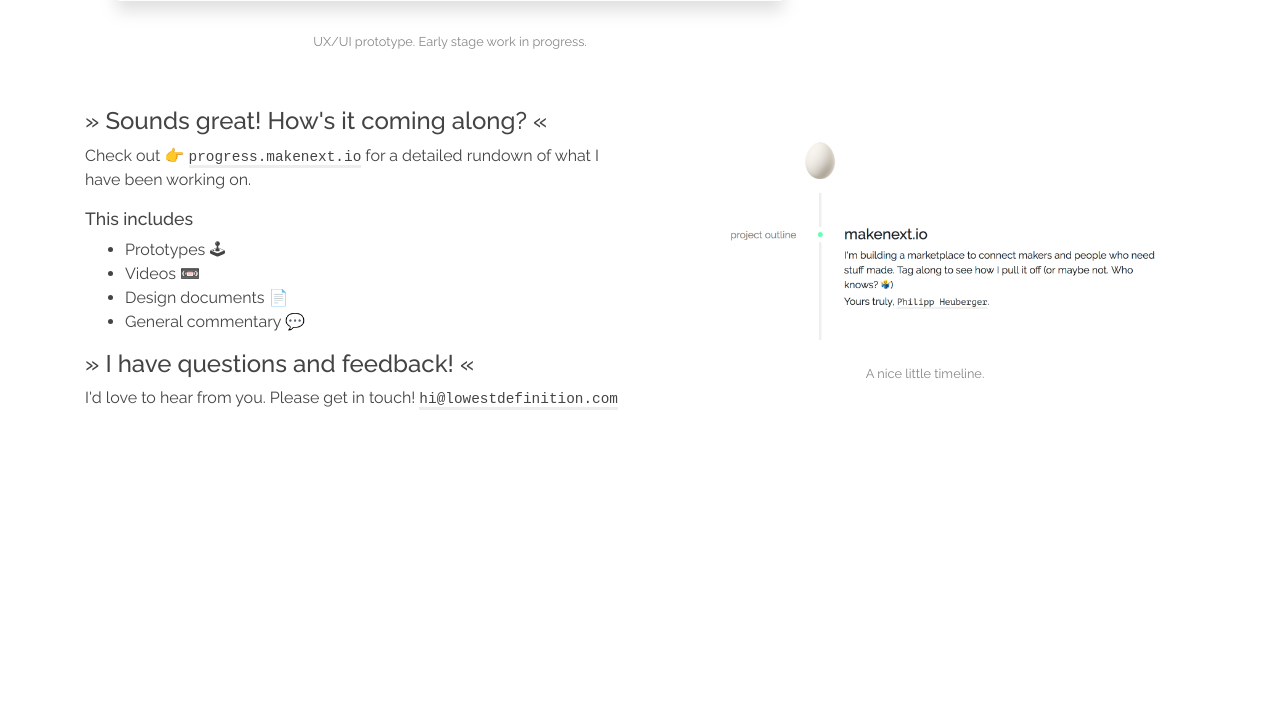
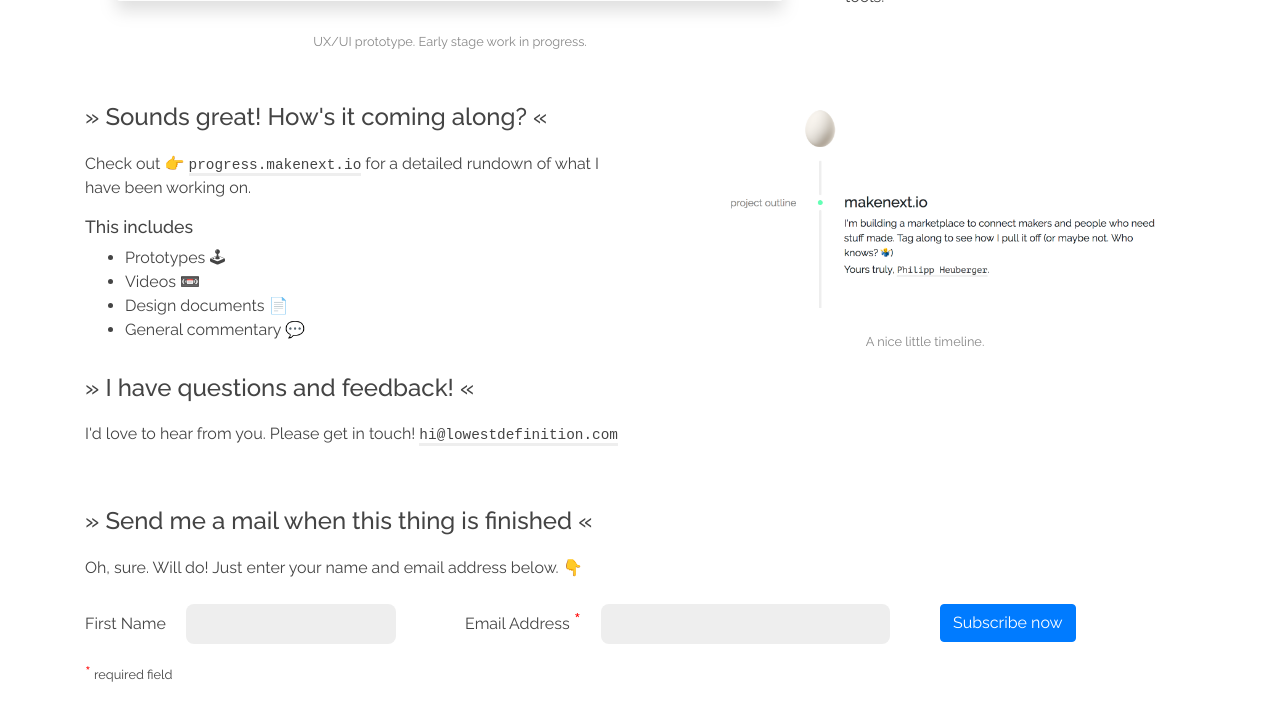
Before and after one commit to pheuberger/pheuberger.github.io, a website: page index.html in a window 1280 px wide. Shown: the part 670-1390 px from the top of the page. Before the commit the page ends 1205 px from the top, so only its background shows below. Drawn offline with Linux system fonts and the light colour scheme; a web font is replaced by a local one.

Commit message:
Added email capture at the bottom of the page.

```diff
--- a/index.html
+++ b/index.html
@@ -13,7 +13,6 @@
     <!-- Bootstrap core CSS -->
     <link href="vendor/bootstrap/css/bootstrap.min.css" rel="stylesheet">
     <link href="https://fonts.googleapis.com/css?family=Raleway:400,500|PT+Mono" rel="stylesheet">
-
 
     <!-- Custom styles for this template -->
     <style>
@@ -36,6 +35,8 @@
         font-size: 2em;
       }
       h2 {
+        margin-top: 28px;
+        margin-bottom: 20px;
         font-size: 1.5em;
       }
       h3 {
@@ -66,7 +67,7 @@
       }
       .preview {
         text-align: center;
-        margin-bottom: 56px;
+        padding-bottom: 24px;
       }
       .preview div {
         font-size: .8em;
@@ -74,11 +75,38 @@
         text-align: center;
         width: 100%;
       }
-      #description {
-        margin-top: 28px;
+      .qa-block {
+        margin-bottom: 32px;
       }
       #progress-preview {
         margin-bottom: 24px;
+      }
+      .indicates-required {
+        font-size: .8em;
+      }
+      .asterisk {
+        color: red;
+        font-size: 1.4em;
+      }
+      .input-fields {
+        margin-top: 24px;
+      }
+      label {
+        margin-right: 16px;
+      }
+      input[type="email"], input[type="text"] {
+        border-radius: 8px;
+        border-style: none;
+        background-color: #eee;
+        padding: 0 16px 0 16px;
+        height: 40px;
+        margin: 0 0 16px 0;
+      }
+      input[type="email"] {
+        width: 65%;
+      }
+      input [type="text"] {
+        width: 60%
       }
     </style>
 
@@ -97,7 +125,7 @@
               <img src="static/makenext-in-browser.png" alt=""></img>
               <div>UX/UI prototype. Early stage work in progress.</div>
             </div>
-            <div id="description" class="col-lg-4 col-12">
+            <div id="description" class="col-lg-4 col-12 qa-block">
               <h2>&raquo; So, what is it? &laquo;</h2>
               <p>Makenext is a platform that connects makers with anybody who
                  needs things made.</p>
@@ -115,6 +143,7 @@
           </div>
           <div class="row">
             <div class="col-lg-6">
+              <div class="qa-block">
                 <h2>&raquo; Sounds great! How's it coming along? &laquo;</h2>
                 <p>Check out 👉 <a href="http://progress.makenext.io/">progress.makenext.io</a>
                   for a detailed rundown of what I have been working on.</p>
@@ -125,14 +154,44 @@
                   <li>Design documents 📄</li>
                   <li>General commentary 💬</li>
                 </ul>
+              </div>
+              <div class="qa-block">
                 <h2>&raquo; I have questions and feedback! &laquo;</h2>
-              <p>I'd love to hear from you. Please get in touch! <a href="mailto:hi@lowestdefinition.com">hi@lowestdefinition.com</a></p>
+                I'd love to hear from you. Please get in touch! <a href="mailto:hi@lowestdefinition.com">hi@lowestdefinition.com</a>
+              </div>
             </div>
             <div class="col-lg-6 col-12 preview">
               <a href="http://progress.makenext.io/"><img id="progress-preview" src="static/preview-progress.png" alt=""></img></a>
               <div>A nice little timeline.</div>
             </div>
           </div>
+          <!-- Begin MailChimp Signup Form -->
+          <div id="mc_embed_signup">
+          <form action="https://6months.us15.list-manage.com/subscribe/post?u=1ab2a8fe9d198ec0f2a757819&amp;id=fcc422f4de" method="post" id="mc-embedded-subscribe-form" name="mc-embedded-subscribe-form" class="validate qa-block" target="_blank" novalidate>
+            <div id="mc_embed_signup_scroll">
+          	<h2>&raquo; Send me a mail when this thing is finished &laquo;</h2>
+            Oh, sure. Will do! Just enter your name and email address below. 👇
+            <div class="input-fields row justify-contents-center">
+              <div class="mc-field-group col-lg-4">
+              	<label for="mce-FNAME">First Name </label>
+              	<input type="text" value="" name="FNAME" class="" id="mce-FNAME">
+              </div>
+              <div class="mc-field-group col-lg-5">
+              	<label for="mce-EMAIL">Email Address  <span class="asterisk">*</span></label>
+              	<input type="email" value="" name="EMAIL" class="required email" id="mce-EMAIL">
+              </div>
+            	<div id="mce-responses" class="clear">
+            		<div class="response" id="mce-error-response" style="display:none"></div>
+            		<div class="response" id="mce-success-response" style="display:none"></div>
+            	</div>    <!-- real people should not fill this in and expect good things - do not remove this or risk form bot signups-->
+              <div style="position: absolute; left: -5000px;" aria-hidden="true"><input type="text" name="b_1ab2a8fe9d198ec0f2a757819_fcc422f4de" tabindex="-1" value=""></div>
+              <div class="col-lg-2"><input type="submit" value="Subscribe now" name="subscribe" id="mc-embedded-subscribe" class="button btn btn-primary"></div>
+            </div>
+            <div class="indicates-required"><span class="asterisk">*</span> required field</div>
+            </div
+          </form>
+          </div>
+          <!--End mc_embed_signup-->
         </div>
       </div>
     </div>
@@ -140,6 +199,7 @@
     <!-- Bootstrap core JavaScript -->
     <script src="vendor/jquery/jquery.min.js"></script>
     <script src="vendor/bootstrap/js/bootstrap.bundle.min.js"></script>
+    <script type='text/javascript' src='//s3.amazonaws.com/downloads.mailchimp.com/js/mc-validate.js'></script><script type='text/javascript'>(function($) {window.fnames = new Array(); window.ftypes = new Array();fnames[0]='EMAIL';ftypes[0]='email';fnames[1]='FNAME';ftypes[1]='text';}(jQuery));var $mcj = jQuery.noConflict(true);</script>
 
   </body>
 
```
Lines whose indentation alone changed are shown as unchanged.
